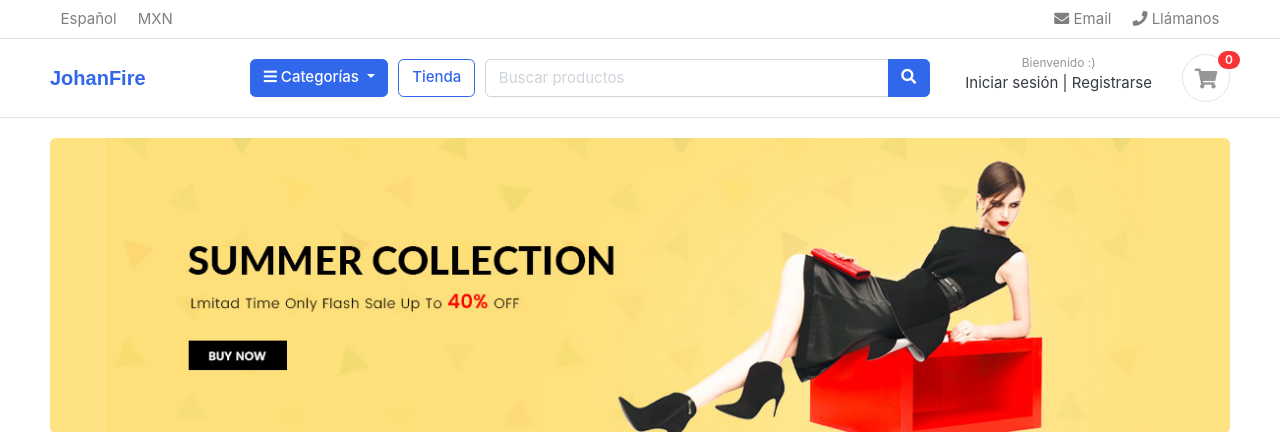
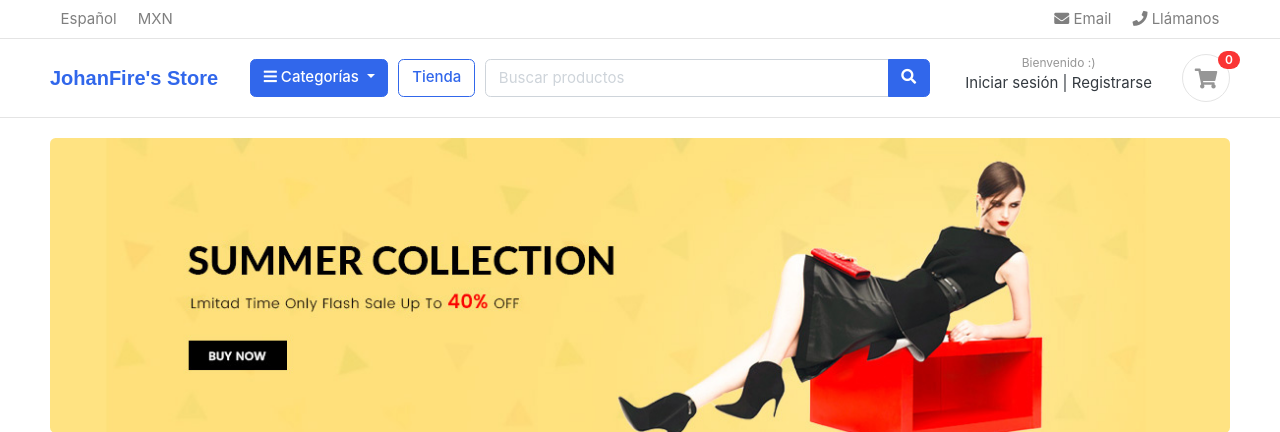
Before and after one commit to JohanFire/Django_Ecommerce, a Django app: page / in a window 1280 px wide. Shown: the top 432 px of the page. Run offline with Django 3.2, Linux system fonts and the light colour scheme; data comes from the database, SQL or seed files in the repository; some web fonts are replaced.

Commit message:
Changing site's name to "JohanFire's Store"

```diff
--- a/ecommerce_django/templates/includes/navbar.html
+++ b/ecommerce_django/templates/includes/navbar.html
@@ -53,7 +53,7 @@
           align-items: center;">
           <!-- <a href="./" class="brand-wrap"> -->
             <!-- <img class="logo" src="{% static './images/logo01.png' %}" /> -->
-            JohanFire
+            JohanFire's Store
           </a>
           <!-- brand-wrap.// -->
         </div>
```
